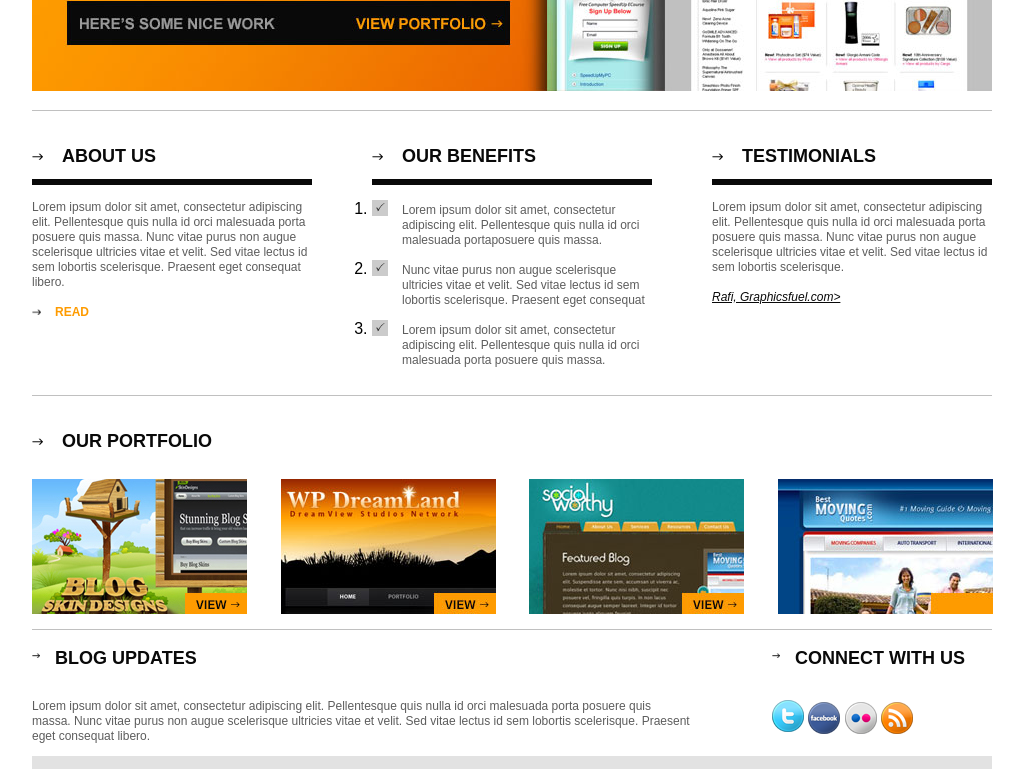
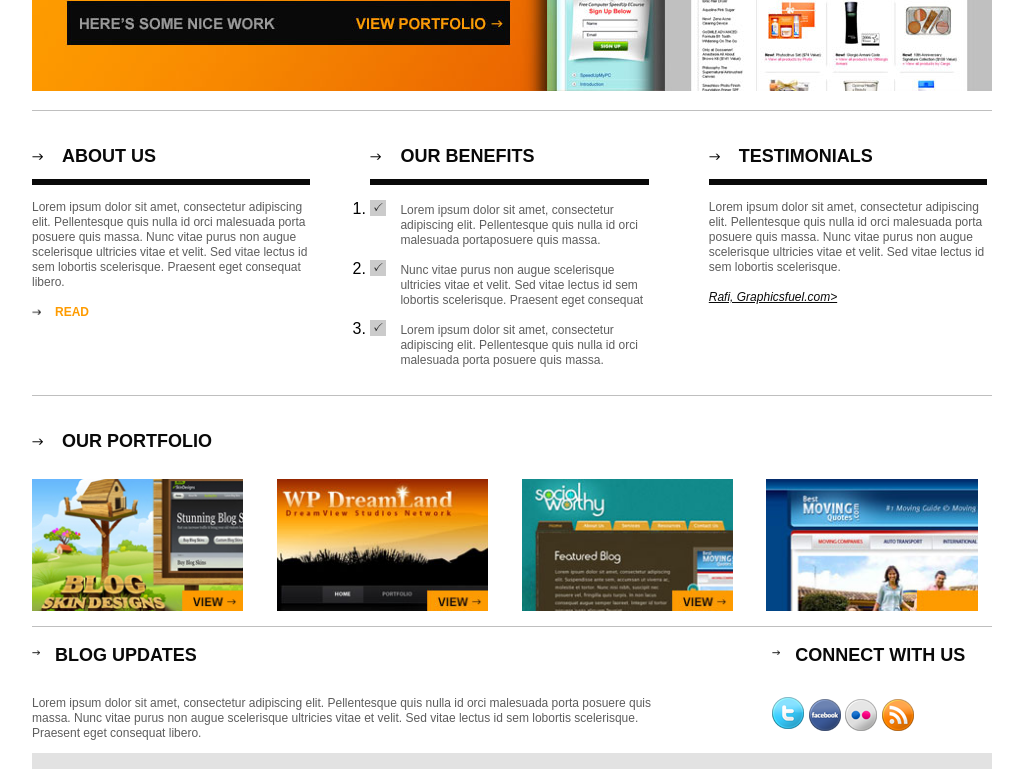
Before and after one commit to stephanie-vm/clase_12_DW, a website: page index.html in a window 1280 px wide. Shown: the part 470-1239 px from the top of the page, without its empty margins (128-1152 px from the left). Drawn offline with Linux system fonts and the light colour scheme.

Commit message:
Agrego cambios a bloques y pasan a layout liquid

```diff
--- a/css/style.css
+++ b/css/style.css
@@ -29,7 +29,7 @@ p {
 
 /*HELPERS*/
 .wraper {
-  width: 960px;
+  max-width: 960px;
   margin: 0 auto; }
 
 #info-content .title-border-bottom {
@@ -42,7 +42,7 @@ p {
 
 .img-border {
   padding: 20px 0 15px;
-  border-bottom: 1px solid #c0c0c0; }
+  border-bottom: 1px solid #bfbfbf; }
 
 .link-read {
   color: #fe9b00;
@@ -65,10 +65,11 @@ p {
 /*HEADER*/
 #logo {
   float: left;
-  width: 183px; }
+  width: 19%; }
 
 .menu {
   float: right;
+  width: 68%;
   position: relative; }
 
 .e-mail {
@@ -96,6 +97,10 @@ p {
     text-decoration: none;
     text-transform: uppercase; }
 
+#img-content {
+  max-width: 100%;
+  width: 100%; }
+
 /* Main content */
 .list-information {
   list-style: listNone;
@@ -109,10 +114,10 @@ p {
   background-position: top left; }
 
 .caja {
-  width: 280px;
+  width: 29%;
   float: left; }
   .caja + .caja {
-    margin-left: 60px; }
+    margin-left: 6.25%; }
 
 .box-link {
   color: #090909;
@@ -122,15 +127,17 @@ p {
 
 /* Our portfolio */
 .video {
-  width: 214.5px;
+  width: 22%;
   float: left;
   background-color: red; }
   .video a {
     display: block; }
   .video img {
-    display: block; }
+    display: block;
+    max-width: 100%;
+    width: 100%; }
   .video + .video {
-    margin-left: 34px; }
+    margin-left: 3.5%; }
 
 /* Information section */
 #blog-updates {
@@ -144,12 +151,12 @@ p {
 
 /* Information section */
 #blog-updates {
-  width: 660px;
+  width: 68%;
   float: left;
-  margin-right: 80px; }
+  margin-right: 8%; }
 
 #connect-with-us {
-  width: 220px;
+  width: 22.9%;
   float: right; }
 
 /* Footer */
```
